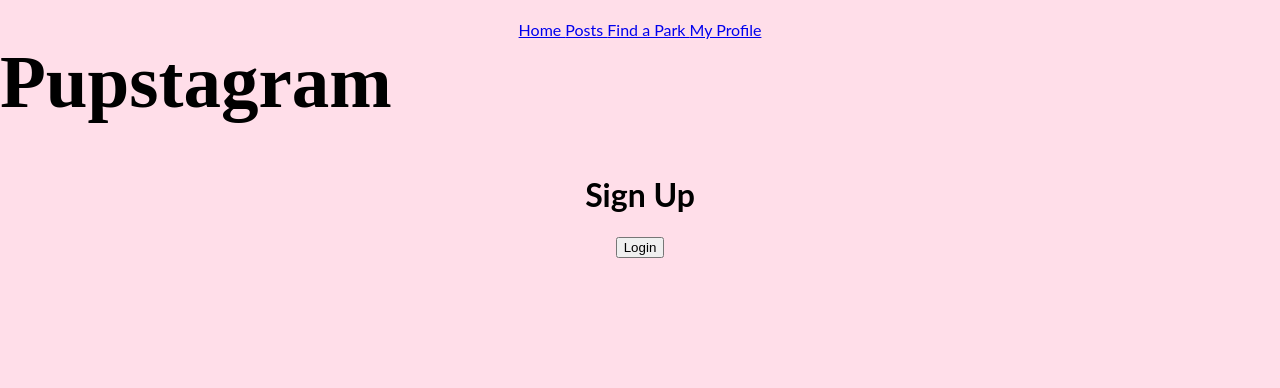
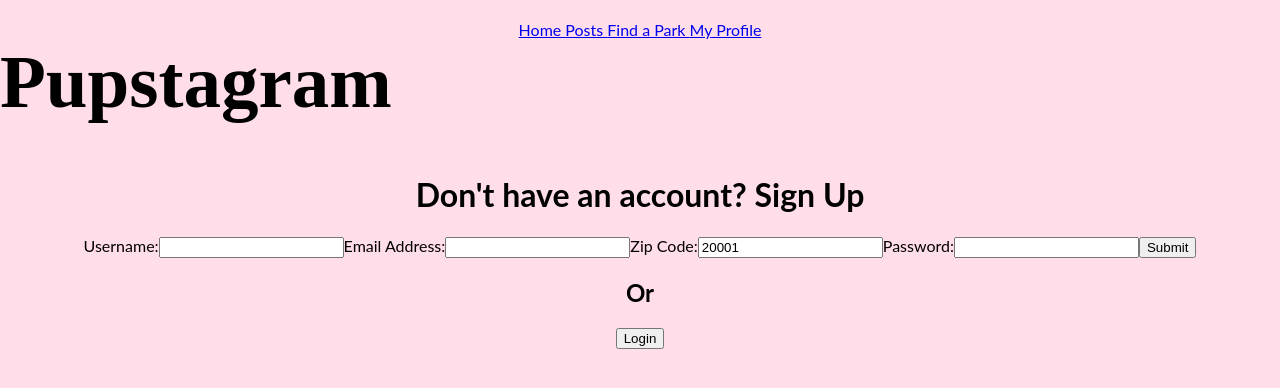
Before and after one commit to kristinponsonby/pupstagram-frontend, a React (Create React App) app: page / in a window 1280 px wide. Both pictures are taken after a click on the button "Signup". Shown: the top 388 px of the page. Built offline with nearby package versions, Linux system fonts and the light colour scheme; a web font is replaced by a local one.

Commit message:
Add submit login function

```diff
--- a/src/components/Auth.js
+++ b/src/components/Auth.js
@@ -1,18 +1,49 @@
 import { useState } from 'react';
+import { submitSignup } from '../redux/actionCreators';
+import { submitLogin } from '../redux/actionCreators';
+import { connect } from  'react-redux';
 
 //Will be storing our controlled form data locally
 //This is what a hooks based form looks like
 function Auth (props) {
 
     const [signup, setSignup] = useState(false)
+    const [username, setUsername] = useState("")
+    const [email, setEmail] = useState("")
+    const [zipCode, setZipCode] = useState(20001)
+    const [password, setPassword] = useState("")
 
     // when we hit toggleSignup, it will take a look at signup, call setSignup, passing in the opposite value
     const toggleSignup = () => setSignup(!signup)
 
+    const handleSubmit = (e) => {
+        e.preventDefault()
+        signup ? props.submitSignup({ username, email, zip_code: zipCode, password }) : props.submitLogin({username, password})
+    }
+
     return <>
-   {signup ? <h1>Sign Up</h1> : <h1>Login</h1>}
-   <button onClick={toggleSignup}>{signup ? "Login" : "Signup"}</button>
+       {signup ? <h1>Don't have an account? Sign Up</h1> : <h1>Login</h1>}
+       <form onSubmit={handleSubmit}>
+        <label>
+          Username:
+          <input type="text" name="username" value={username} onChange={(e) => setUsername(e.target.value)} />
+        </label>
+        {signup && <label>
+          Email Address:
+          <input type="text" name="email" value={email} onChange={(e) => setEmail(e.target.value)} />
+        <label>
+        </label>
+          Zip Code:
+          <input type="number" name="zipCode" value={zipCode} onChange={(e) => setZipCode(e.target.value)} />
+        </label> }
+        <label>
+          Password:
+          <input type="password" name="password" value={password} onChange={(e) => setPassword(e.target.value)} />
+        </label>
+       <input type="submit" value="Submit" />
+       </form>
+       <h2>Or</h2><button onClick={toggleSignup}>{signup ? "Login" : "Signup"}</button>
      </>
 }
 
-export default Auth;
+export default connect(null, { submitSignup, submitLogin }) (Auth) ;
--- a/src/redux/actionCreators.js
+++ b/src/redux/actionCreators.js
@@ -20,3 +20,27 @@ export const getDogPark = (id) => {
 }
 
 export const clearDogPark = () => ({type: "CLEAR_DOG_PARK"})
+
+export const submitSignup = (user) => {
+   return dispatch => fetch("http://localhost:3000/users",  {
+    method: "POST",
+    headers:  {
+        'Content-Type': 'application/json',
+    },
+    body: JSON.stringify(user),
+   })
+   .then(res => res.json())
+   .then(console.log)
+}
+
+export const submitLogin = (user) => {
+    return dispatch => fetch("http://localhost:3000/sessions",  {
+     method: "POST",
+     headers:  {
+         'Content-Type': 'application/json',
+     },
+     body: JSON.stringify(user),
+    })
+    .then(res => res.json())
+    .then(console.log)
+ }
```
